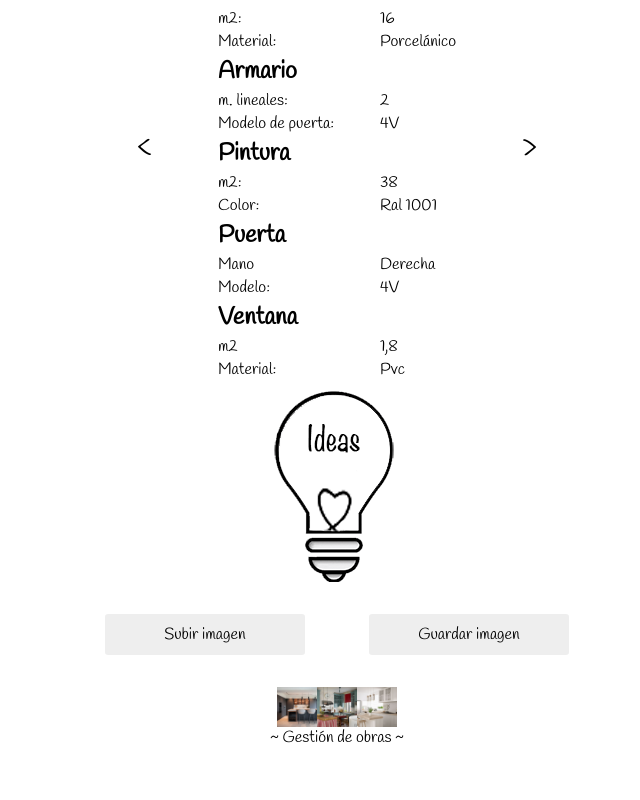
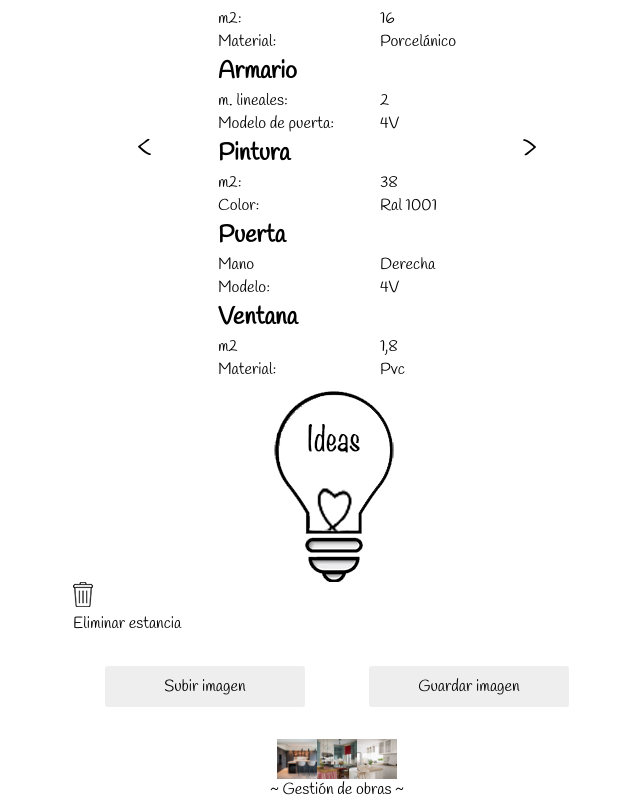
Before and after one commit to rocioRichi/Rocio-Ricciardiello-Final-Project-front-202301-mad, a React (Create React App) app: page /livingspace/room in a window 1280 px wide. Shown: the part 423-1223 px from the top of the page, without its empty margins (303-943 px from the left). Before the commit the page ends 1171 px from the top, so only its background shows below. Built offline with nearby package versions, Linux system fonts and the light colour scheme.

Commit message:
Fix detail data

```diff
--- a/src/features/components.features/room/room.tsx
+++ b/src/features/components.features/room/room.tsx
@@ -1,6 +1,25 @@
+import { SyntheticEvent, useMemo } from "react";
+import { useSelector } from "react-redux";
+import { useNavigate } from "react-router-dom";
+import { RootState } from "../../../store/store";
+import { useLivingSpace } from "../../hooks.features/use.livingspace";
+import { LivingSpaceRepo } from "../../repo.features/livingspace.repo/livingspace.repo";
 import "./room.css";
 
 export function Room() {
+  const repo = useMemo(() => new LivingSpaceRepo(), []);
+  const { deleteLivingSpace } = useLivingSpace(repo);
+  const navigate = useNavigate();
+
+  const roomDetailArray = useSelector(
+    (state: RootState) => state.livingSpaceState.roomDetail
+  );
+  const handleDelete = (event: SyntheticEvent) => {
+    const idDelete = roomDetailArray[0].id;
+    deleteLivingSpace(idDelete);
+    navigate("/livingspace/gallery");
+  };
+
   return (
     <>
       {/* kitchen plan */}
@@ -136,6 +155,9 @@ export function Room() {
           alt="Bombilla con la palabra idea en su interior junto a un corazón"
         />
       </div>
+      <img src="../../../../papelera.png" onClick={handleDelete} alt="" />
+      <p>Eliminar estancia</p>
+      {/* lightbulb */}
 
       {/* load picture button   */}
 
```
